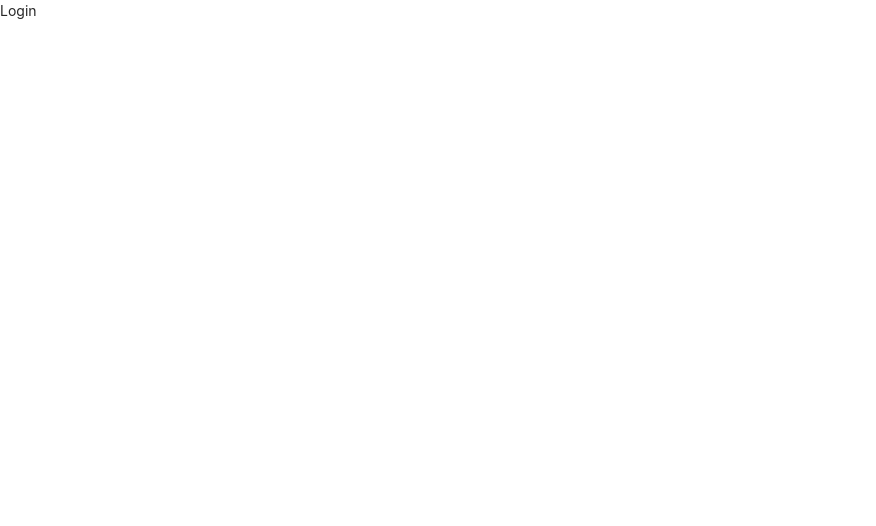
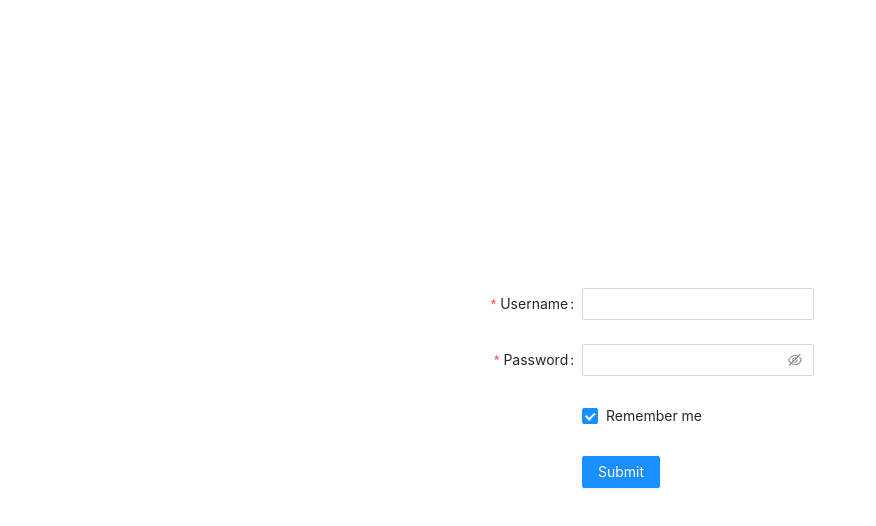
Before and after one commit to Bill70058/react-admin-template, a React (Create React App) app: page / in a window 1280 px wide. Shown: the top 526 px of the page, without its empty margins (0-876 px from the left). Built offline with nearby package versions, Linux system fonts and the light colour scheme.

Commit message:
完善登录页，对接登录接口

```diff
--- a/src/App.css
+++ b/src/App.css
@@ -13,16 +13,6 @@
   }
 }
 
-.App-header {
-  background-color: #282c34;
-  min-height: 100vh;
-  display: flex;
-  flex-direction: column;
-  align-items: center;
-  justify-content: center;
-  font-size: calc(10px + 2vmin);
-  color: white;
-}
 
 .App-link {
   color: #61dafb;
--- a/src/index.css
+++ b/src/index.css
@@ -6,6 +6,10 @@ body {
   -webkit-font-smoothing: antialiased;
   -moz-osx-font-smoothing: grayscale;
 }
+.root {
+  width: 100%;
+  height:100vh;
+}
 
 code {
   font-family: source-code-pro, Menlo, Monaco, Consolas, 'Courier New',
--- a/src/pages/Layout/SelfLayout.tsx
+++ b/src/pages/Layout/SelfLayout.tsx
@@ -1,8 +1,8 @@
 import React, { useEffect, useState } from 'react'
 import { Link, useLocation } from 'react-router-dom'
 import { MenuFoldOutlined, MenuUnfoldOutlined } from '@ant-design/icons'
-import RouterBeforeEach from '../../route/RouterBeforeEach'
-import { router } from '../../route/index'
+import RouterBeforeEach from 'route/RouterBeforeEach'
+import { router } from 'route/index'
 import { Layout, Menu, MenuProps } from 'antd'
 const { Header, Sider, Content } = Layout
 
--- /dev/null
+++ b/src/pages/Login/Login.css
@@ -0,0 +1,7 @@
+.login-page {
+  width: 100%;
+    height: 100vh;
+    display: flex;
+    justify-content: center;
+    align-items: center;
+}
--- a/src/pages/Login/Login.tsx
+++ b/src/pages/Login/Login.tsx
@@ -6,20 +6,80 @@
  * @FilePath: /react-admin-demo/src/pages/Login/Login.tsx
  * @Description: 这是默认设置,请设置`customMade`, 打开koroFileHeader查看配置 进行设置: https://github.com/OBKoro1/koro1FileHeader/wiki/%E9%85%8D%E7%BD%AE
  */
-import React, { useEffect } from 'react'
-import { useLocation } from 'react-router-dom'
-import api from '../../utils/api'
+import React, { useEffect, useState } from 'react'
+import { useLocation, useNavigate } from 'react-router-dom'
+import { Button, Checkbox, Form, Input } from 'antd';
+import api from 'utils/api'
+import './Login.css'
+
 function Login() {
-  const todoList = () => {
-    api.getTodoList().then((res: any) => {
-      console.log(res)
+  const navigate = useNavigate()
+  useEffect(() => {
+    if (sessionStorage.getItem('login')) {
+      navigate('/index/home')
+    }
+  })
+  const onFinish = (values: any) => {
+    // console.log('Success:', values);
+    handleLogin(values)
+  };
+
+  const onFinishFailed = (errorInfo: any) => {
+    console.log('Failed:', errorInfo);
+  };
+  interface LoginInter {
+    username: string
+    password: string
+  }
+  const handleLogin = (loginData:LoginInter) => {
+    const reqData = {
+      username:loginData.username,
+      password:loginData.password
+    }
+    api.login(reqData).then((res: any) => {
+      if(res.code == 200) {
+        sessionStorage.setItem('login', res.data.token)
+        navigate('/index/home')
+      }
     })
   }
-  // useEffect(() => {
-  //   todoList()
-  // })
-  console.log(useLocation())
-  return <div>Login</div>
+  return <div className="login-page">
+    <Form
+      name="basic"
+      labelCol={{ span: 8 }}
+      wrapperCol={{ span: 16 }}
+      initialValues={{ remember: true }}
+      onFinish={onFinish}
+      onFinishFailed={onFinishFailed}
+      autoComplete="off"
+    >
+      <Form.Item
+        label="Username"
+        name="username"
+        rules={[{ required: true, message: '请输入用户名!' }]}
+      >
+        <Input />
+      </Form.Item>
+
+      <Form.Item
+        label="Password"
+        name="password"
+        rules={[{ required: true, message: '请输入密码!' }]}
+      >
+        <Input.Password />
+      </Form.Item>
+
+      <Form.Item name="remember" valuePropName="checked" wrapperCol={{ offset: 8, span: 16 }}>
+        <Checkbox>Remember me</Checkbox>
+      </Form.Item>
+
+      <Form.Item wrapperCol={{ offset: 8, span: 16 }}>
+        <Button type="primary" htmlType="submit">
+          Submit
+        </Button>
+      </Form.Item>
+    </Form>
+  </div>
 }
 
 export default Login
--- a/src/utils/api.ts
+++ b/src/utils/api.ts
@@ -7,14 +7,11 @@
  * @Description: 这是默认设置,请设置`customMade`, 打开koroFileHeader查看配置 进行设置: https://github.com/OBKoro1/koro1FileHeader/wiki/%E9%85%8D%E7%BD%AE
  */
 import http from './http'
-let todoList = '/api/todo'
+let loginUrl = '/api/login'
 
 const api = {
-  getTodoList: (data?:object)=>{
-    return http.get(todoList, data)
-  },
-  addTodoList:(data:object)=>{
-    return http.post(todoList, data)
+  login:(data:object)=>{
+    return http.post(loginUrl, data)
   }
 }
 
--- a/src/utils/http.ts
+++ b/src/utils/http.ts
@@ -1,4 +1,5 @@
 import axios from 'axios'
+import { message } from 'antd';
 // import cookie from '../utils/cookie'
 axios.defaults.baseURL = ''
 axios.interceptors.request.use(
@@ -15,6 +16,9 @@ axios.interceptors.request.use(
 )
 axios.interceptors.response.use(
   function (res) {
+    if (res.data.code !== 200) {
+      message.error(res.data.msg)
+    }
     return res.data
   },
   function (err) {
--- a/tsconfig.json
+++ b/tsconfig.json
@@ -1,6 +1,7 @@
 {
   "compilerOptions": {
     "target": "es5",
+    "baseUrl": "./src",
     "lib": [
       "dom",
       "dom.iterable",
```
Also changed, not shown: 1 other file (tests, documents, lock files or other folders).
